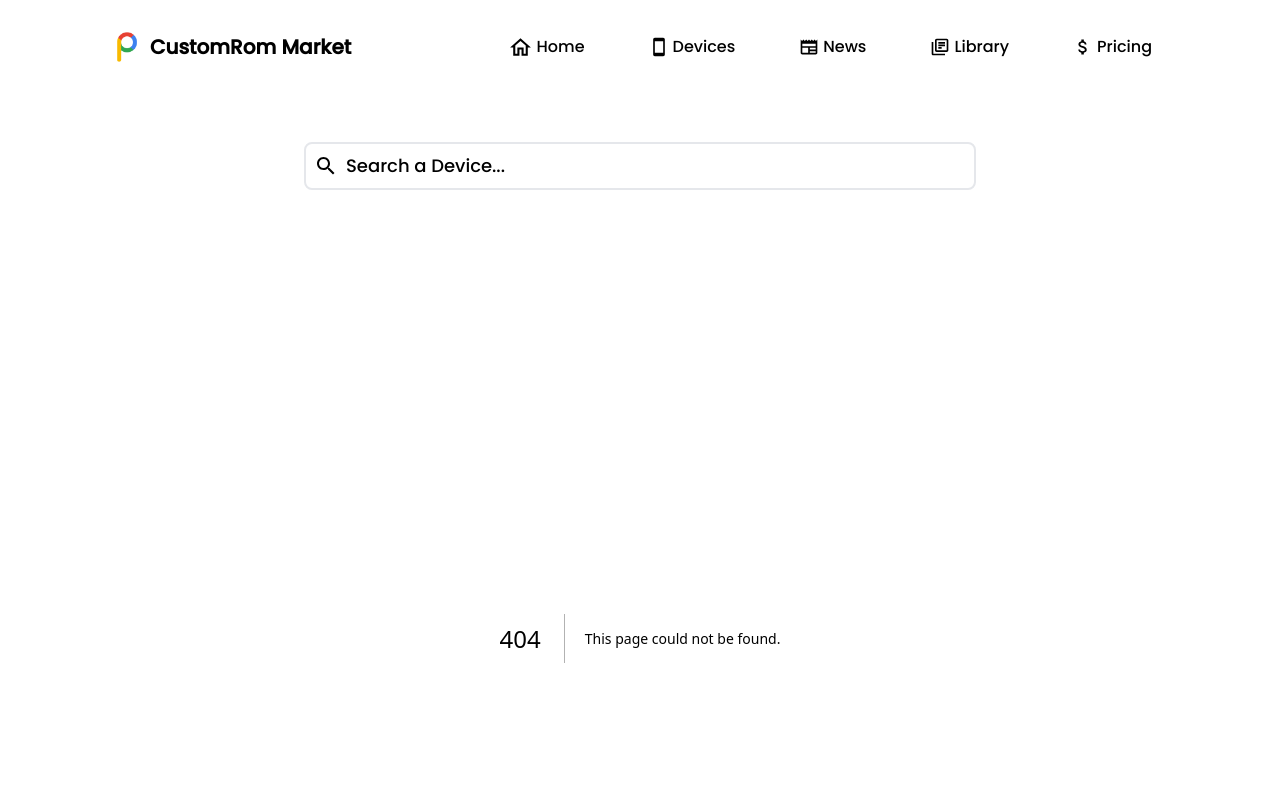
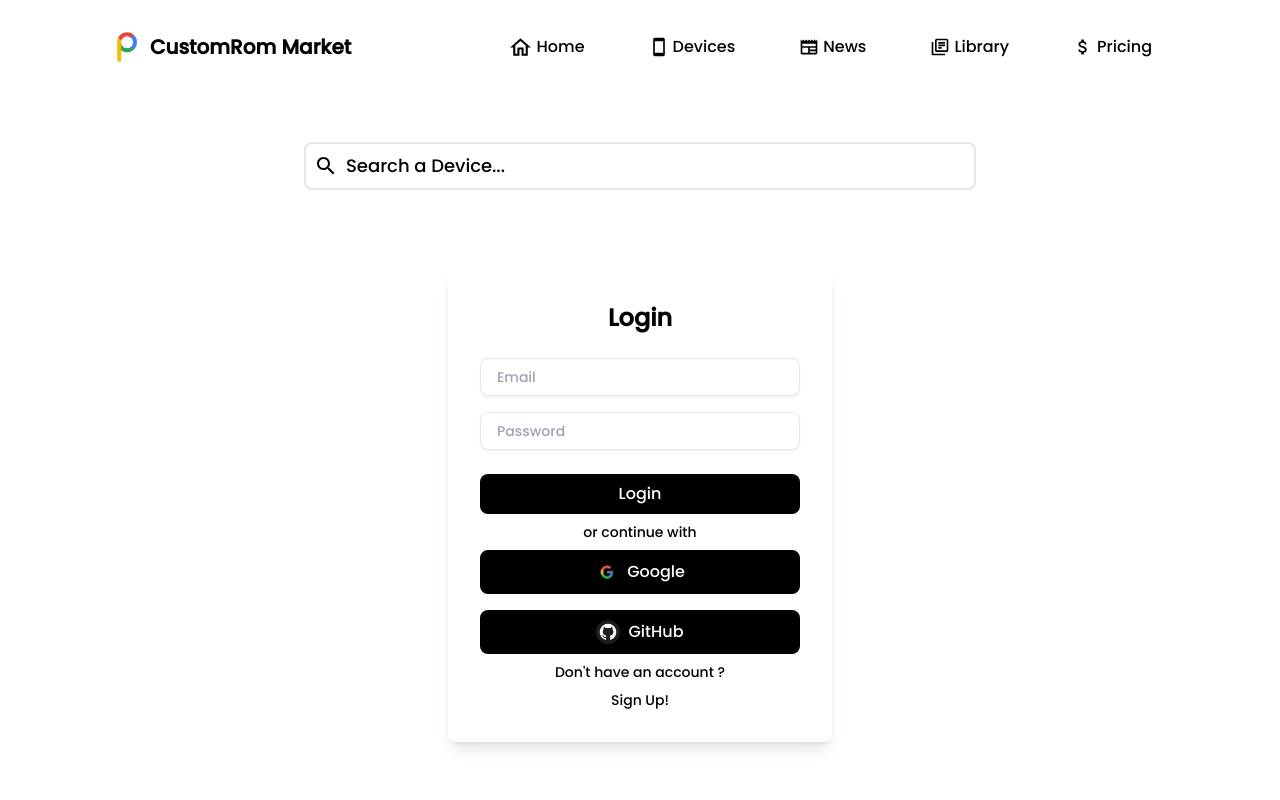
Before and after one commit to maharjanm96/CustomRom-Market, a Next.js app: page /login in a window 1280 px wide. Before the commit this address had no page. Shown: the top 800 px of the page. Built offline with nearby package versions, Linux system fonts and the light colour scheme.

Commit message:
Login And Button Component

```diff
--- /dev/null
+++ b/app/(views)/login/page.tsx
@@ -0,0 +1,9 @@
+
+import LoginAuth from "@/app/Components/Auth";
+import React from "react";
+
+const Login = () => {
+  return <LoginAuth />;
+};
+
+export default Login;
--- /dev/null
+++ b/app/Components/Auth.tsx
@@ -0,0 +1,61 @@
+"use client";
+
+import React from "react";
+import LogoButton from "./Buttons/LogoButtons";
+
+const LoginAuth = () => {
+  return (
+    <div className="flex items-center justify-center mt-8 mb-12">
+      <div className="bg-white p-8 rounded-lg shadow-lg max-w-sm w-full">
+        <h2 className="text-2xl font-semibold mb-6 text-center">Login</h2>
+        <form>
+          <div className="mb-4">
+            <input
+              className="w-full px-4 py-2 text-sm border rounded-lg shadow-sm focus:outline-none focus:ring-2 focus:ring-black"
+              type="text"
+              id="email"
+              placeholder="Email"
+            />
+          </div>
+          <div className="mb-6">
+            <input
+              className="w-full px-4 py-2 text-sm border rounded-lg shadow-sm focus:outline-none focus:ring-2 focus:ring-black"
+              type="password"
+              id="password"
+              placeholder="Password"
+            />
+          </div>
+          <button
+            type="submit"
+            className="w-full bg-black text-white py-2 rounded-lg hover:bg-blue-700 "
+          >
+            Login
+          </button>
+
+          <span className="flex justify-center py-2 text-sm">
+            or continue with
+          </span>
+          <LogoButton
+            logoSrc="/assets/google-logo.jpg"
+            altText="Google Logo"
+            buttonText="Google"
+          />
+          <div className="py-2"></div>
+          <LogoButton
+            logoSrc="/assets/github-logo.webp"
+            altText="GitHub Logo"
+            buttonText="GitHub"
+          />
+          <span className="flex justify-center text-sm py-2">
+            Don't have an account ?
+          </span>
+          <span className="text-sm flex - justify-center cursor-pointer">
+            Sign Up!
+          </span>
+        </form>
+      </div>
+    </div>
+  );
+};
+
+export default LoginAuth;
--- /dev/null
+++ b/app/Components/Buttons/LogoButtons.tsx
@@ -0,0 +1,34 @@
+// components/ButtonWithLogo.tsx
+import Image from "next/image";
+
+interface ButtonWithLogo {
+  logoSrc: string;
+  altText: string;
+  buttonText: string;
+}
+
+const LogoButton: React.FC<ButtonWithLogo> = ({
+  logoSrc,
+  altText,
+  buttonText,
+}) => {
+  return (
+    <div>
+      <button
+        type="submit"
+        className="w-full bg-black text-white py-2 flex items-center justify-center rounded-lg border-2 border-black"
+      >
+        <Image
+          src={logoSrc}
+          alt={altText}
+          width={24}
+          height={24}
+          className="mr-2 rounded-full"
+        />
+        {buttonText}
+      </button>
+    </div>
+  );
+};
+
+export default LogoButton;
--- a/app/page.tsx
+++ b/app/page.tsx
@@ -3,6 +3,7 @@
 import React from "react";
 import { TypewriterEffectSmooth } from "./Components/ui/Typewriter-effect";
 import { ClassNames } from "@emotion/react";
+import Link from "next/link";
 
 export default function Home() {
   const words = [
@@ -49,9 +50,11 @@ export default function Home() {
       </p>
       <TypewriterEffectSmooth words={words} />
       <div className="flex flex-col md:flex-row space-y-4 md:space-y-0 space-x-0 md:space-x-4">
-        <button className="w-40 h-10 rounded-xl bg-white border-2 text-black border-black text-sm">
-          Login
-        </button>
+        <Link href="/login">
+          <button className="w-40 h-10 rounded-xl bg-white border-2 text-black border-black text-sm">
+            Login
+          </button>
+        </Link>
         <button className="w-40 h-10 rounded-xl bg-black text-white border-2 border-black  text-sm">
           Signup
         </button>
```
Also changed, not shown: public/assets/github-logo.webp (added), public/assets/google-logo.jpg (added).
